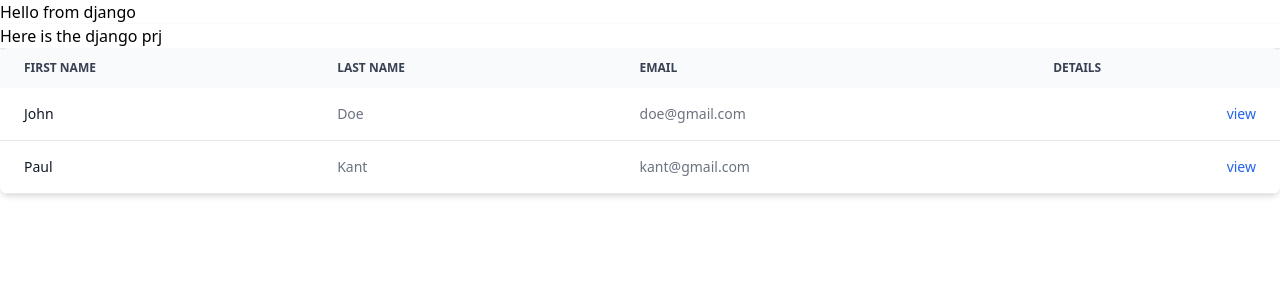
After one commit to patsicko/packstand, a Django app: page /about/ in a window 1280 px wide. The commit adds this page. Shown: the top 300 px of the page. Run offline with Django 5.2, Linux system fonts and the light colour scheme; data comes from the database, SQL or seed files in the repository.

Commit message:
routing and redirect

```diff
--- /dev/null
+++ b/home/templates/about.html
@@ -0,0 +1,65 @@
+{% extends "master.html" %}
+
+{% block title%} User List {% endblock %}
+
+{% block content %}
+
+    <div>
+        Hello from django <br>
+
+        <h2 class="shadow">Here is the django prj</h2>
+
+<div class="relative overflow-x-auto shadow-md sm:rounded-lg">
+    <table class="w-full text-sm text-left rtl:text-right text-gray-500 dark:text-gray-400">
+        <thead class="text-xs text-gray-700 uppercase bg-gray-50 dark:bg-gray-700 dark:text-gray-400">
+            <tr>
+                <th scope="col" class="px-6 py-3">
+                    First Name
+                </th>
+                <th scope="col" class="px-6 py-3">
+                    <div class="flex items-center">
+                        Last name
+
+                    </div>
+                </th>
+                <th scope="col" class="px-6 py-3">
+                    <div class="flex items-center">
+                        Email
+
+                    </div>
+                </th>
+                <th scope="col" class="px-6 py-3">
+                    <div class="flex items-center">
+                        Details
+
+                    </div>
+                </th>
+            </tr>
+        </thead>
+
+        {% for x in users %}
+        <tbody>
+            <tr class="bg-white border-b dark:bg-gray-800 dark:border-gray-700">
+                <th scope="row" class="px-6 py-4 font-medium text-gray-900 whitespace-nowrap dark:text-white">
+                    {{x.firstName}}
+                </th>
+                <td class="px-6 py-4">
+                    {{x.lastName}}
+                </td>
+                <td class="px-6 py-4">
+                    {{x.email}}
+                </td>
+
+                <td class="px-6 py-4 text-right">
+                    <a href="/details/{{x.id}}" class="font-medium text-blue-600 dark:text-blue-500 hover:underline">view</a>
+                </td>
+            </tr>
+
+        </tbody>
+
+        {%  endfor %}
+    </table>
+</div>
+
+</div>
+{% endblock %}
--- /dev/null
+++ b/home/templates/master.html
@@ -0,0 +1,13 @@
+<!DOCTYPE html>
+<html lang="en">
+<head>
+    <meta charset="UTF-8">
+    <meta name="viewport" content="width=device-width, initial-scale=1.0">
+    <link href="https://cdn.jsdelivr.net/npm/tailwindcss@2.2.19/dist/tailwind.min.css" rel="stylesheet">
+    <title>{% block title %} {% endblock %}</title>
+</head>
+<body>
+
+    {% block content %} {% endblock %}
+</body>
+</html>
--- a/home/urls.py
+++ b/home/urls.py
@@ -3,5 +3,8 @@ from . import views
 
 urlpatterns = [
     path('',views.home, name='home'),
-    path('home/',views.home, name='home')
+    path('home/',views.home, name='home'),
+    path('about/', views.about, name='about' ),
+    path('details/<int:id>',views.details, name='details'),
+
 ]
--- a/home/views.py
+++ b/home/views.py
@@ -1,9 +1,28 @@
 from django.shortcuts import render
 from django.http import HttpResponse
 from django.template import loader
+from . models import User
 
 # Create your views here.
 
 def home(request):
-    template=loader.get_template('home.html')
+    template = loader.get_template("home.html")
     return HttpResponse(template.render())
+
+def about(request):
+    users = User.objects.all().values()
+    template=loader.get_template('about.html')
+
+    context = {
+        'users':users,
+    }
+    return HttpResponse(template.render(context,request))
+
+def details(request,id):
+    user = User.objects.get(id=id)
+    template = loader.get_template('details.html')
+    context ={
+        'user':user
+    }
+
+    return HttpResponse(template.render(context,request))
```
Also changed, not shown: home/templates/details.html (added, +17 -0 lines), home/templates/home.html (+32 -14 lines).
